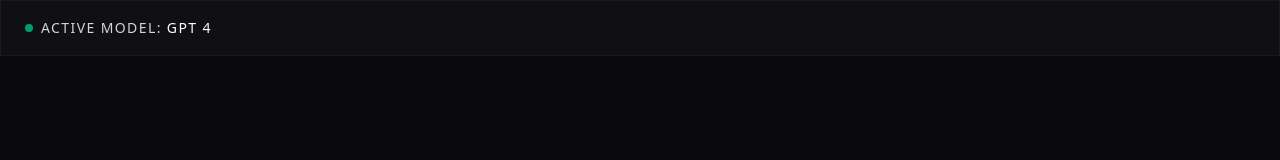
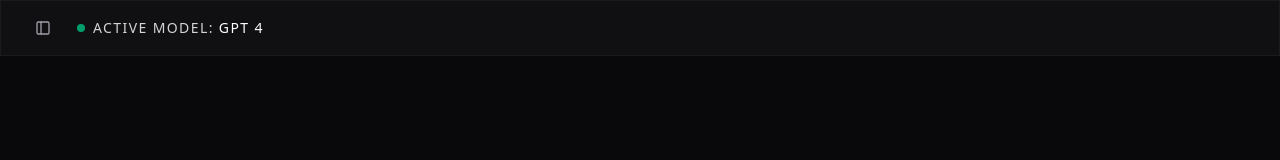
Before and after one commit to mufasai/muz-chat-ai, a React (Vite) app: page / in a window 1280 px wide. Both pictures are taken after a click on the button 253 px from the left and 34 px from the top of the page. Shown: the top 160 px of the page. Built offline with nearby package versions, Linux system fonts and the light colour scheme.

Commit message:
fix: "fix open and close sidebar"

```diff
--- a/src/components/ChatArea.tsx
+++ b/src/components/ChatArea.tsx
@@ -1,6 +1,6 @@
 import { useState, useRef, useEffect } from 'react';
 import type { ModelType, Message } from '@/types/ai';
-import { Send, User, Sparkles, Copy, ThumbsUp, RotateCcw } from 'lucide-react';
+import { Send, User, Sparkles, Copy, ThumbsUp, RotateCcw, PanelLeft } from 'lucide-react';
 import { Button } from './ui/button';
 import { Textarea } from './ui/textarea';
 import { cn } from '@/lib/utils';
@@ -9,9 +9,11 @@
     messages: Message[];
     onSendMessage: (text: string) => void;
     currentModel: ModelType;
+    isSidebarOpen: boolean;
+    onToggleSidebar: () => void;
 }
 
-export function ChatArea({ messages, onSendMessage, currentModel }: ChatAreaProps) {
+export function ChatArea({ messages, onSendMessage, currentModel, isSidebarOpen, onToggleSidebar }: ChatAreaProps) {
     const [input, setInput] = useState('');
     const scrollRef = useRef<HTMLDivElement>(null);
 
@@ -40,6 +42,11 @@
             {/* Header Info */}
             <header className="h-14 border-b border-zinc-800 flex items-center px-6 justify-between glass z-10">
                 <div className="flex items-center gap-2">
+                    {!isSidebarOpen && (
+                        <Button variant="ghost" size="icon" onClick={onToggleSidebar} className="text-zinc-400 mr-2">
+                            <PanelLeft className="w-5 h-5" />
+                        </Button>
+                    )}
                     <div className="w-2 h-2 rounded-full bg-emerald-500 animate-pulse" />
                     <span className="text-sm font-medium text-zinc-300 uppercase tracking-widest">
                         Active Model: <span className="text-white">{currentModel.replace('-', ' ').toUpperCase()}</span>
--- a/src/pages/Index.tsx
+++ b/src/pages/Index.tsx
@@ -39,6 +39,8 @@
                     messages={messages}
                     onSendMessage={handleSendMessage}
                     currentModel={currentModel}
+                    isSidebarOpen={isSidebarOpen}
+                    onToggleSidebar={() => setIsSidebarOpen(!isSidebarOpen)}
                 />
             </main>
         </div>
```
